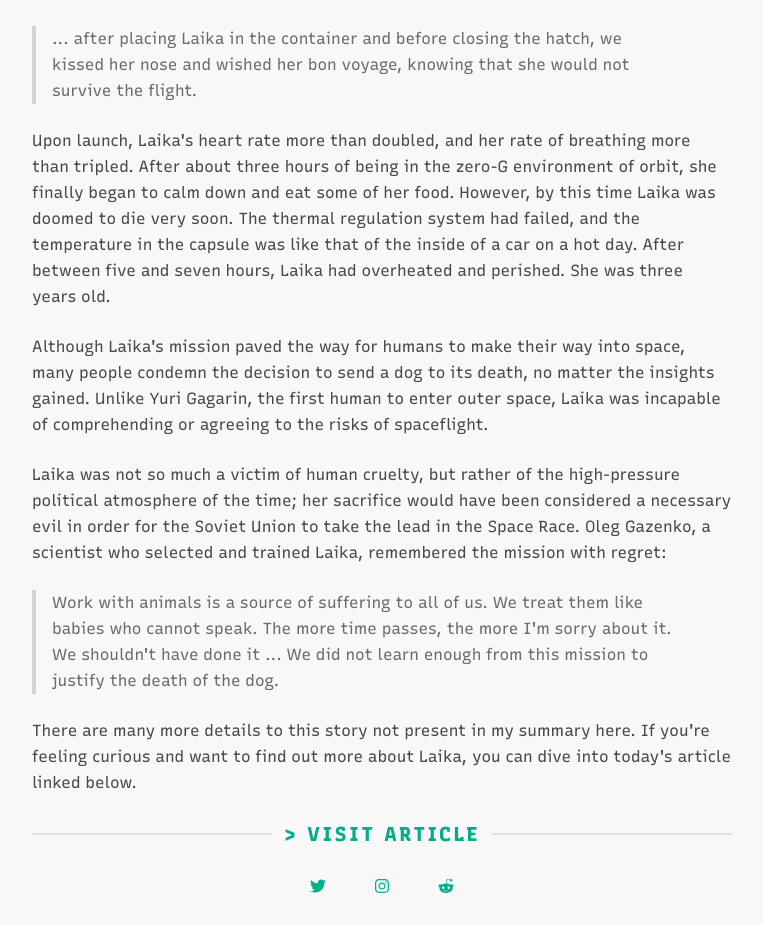
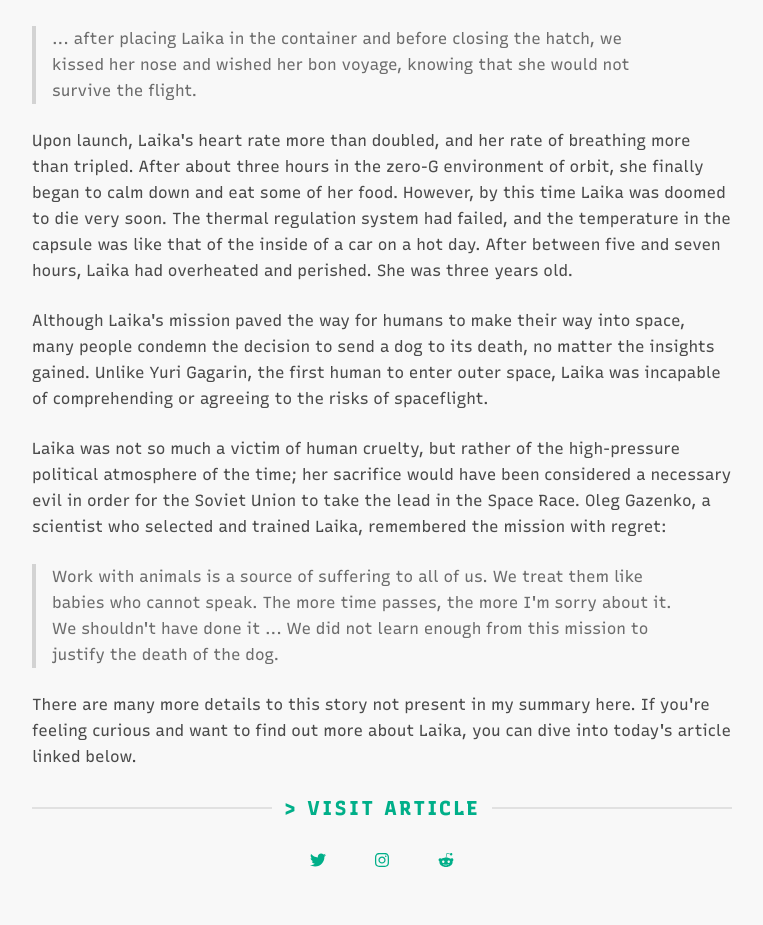
Before and after one commit to mangonaise/wiki-dive, a Next.js app: page /posts/laika in a window 1280 px wide. Shown: the part 1262-2187 px from the top of the page, without its empty margins (258-1021 px from the left). Built offline with nearby package versions, Linux system fonts and the light colour scheme.

Commit message:
Minor spacing improvements on small screens

```diff
--- a/components/styles/Navbar.module.scss
+++ b/components/styles/Navbar.module.scss
@@ -53,6 +53,7 @@
 @media only screen and (max-width: 600px) {
   .navbar {
     margin: 15px;
+    margin-bottom: 12px;
     border-bottom: none;
   }
 
--- a/pages/styles/Home.module.scss
+++ b/pages/styles/Home.module.scss
@@ -124,9 +124,10 @@
   }
 }
 
-@media only screen and (max-width: 600px) {
+@media only screen and (max-width: 625px) {
   .landing {
     flex-direction: column;
+    padding-top: 16px;
 
     .catchphrase {
       font-size: 40px;
--- a/posts/laika.md
+++ b/posts/laika.md
@@ -26,7 +26,7 @@ Laika was placed in the capsule, where she remained for three days before launch
 
 > ... after placing Laika in the container and before closing the hatch, we kissed her nose and wished her bon voyage, knowing that she would not survive the flight.
 
-Upon launch, Laika's heart rate more than doubled, and her rate of breathing more than tripled. After about three hours of being in the zero-G environment of orbit, she finally began to calm down and eat some of her food. However, by this time Laika was doomed to die very soon. The thermal regulation system had failed, and the temperature in the capsule was like that of the inside of a car on a hot day. After between five and seven hours, Laika had overheated and perished. She was three years old.
+Upon launch, Laika's heart rate more than doubled, and her rate of breathing more than tripled. After about three hours in the zero-G environment of orbit, she finally began to calm down and eat some of her food. However, by this time Laika was doomed to die very soon. The thermal regulation system had failed, and the temperature in the capsule was like that of the inside of a car on a hot day. After between five and seven hours, Laika had overheated and perished. She was three years old.
 
 Although Laika's mission paved the way for humans to make their way into space, many people condemn the decision to send a dog to its death, no matter the insights gained. Unlike Yuri Gagarin, the first human to enter outer space, Laika was incapable of comprehending or agreeing to the risks of spaceflight.
 
```
